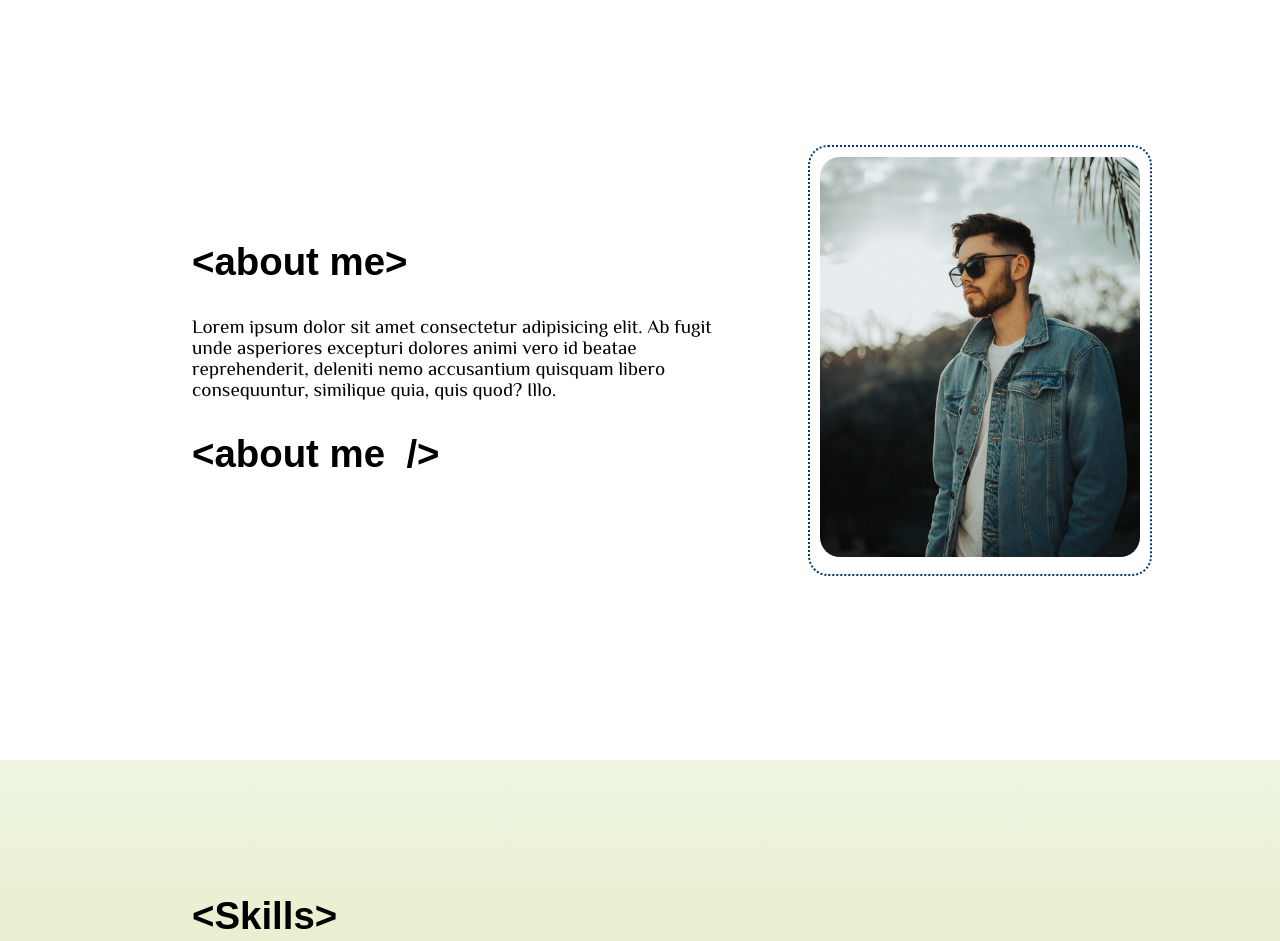
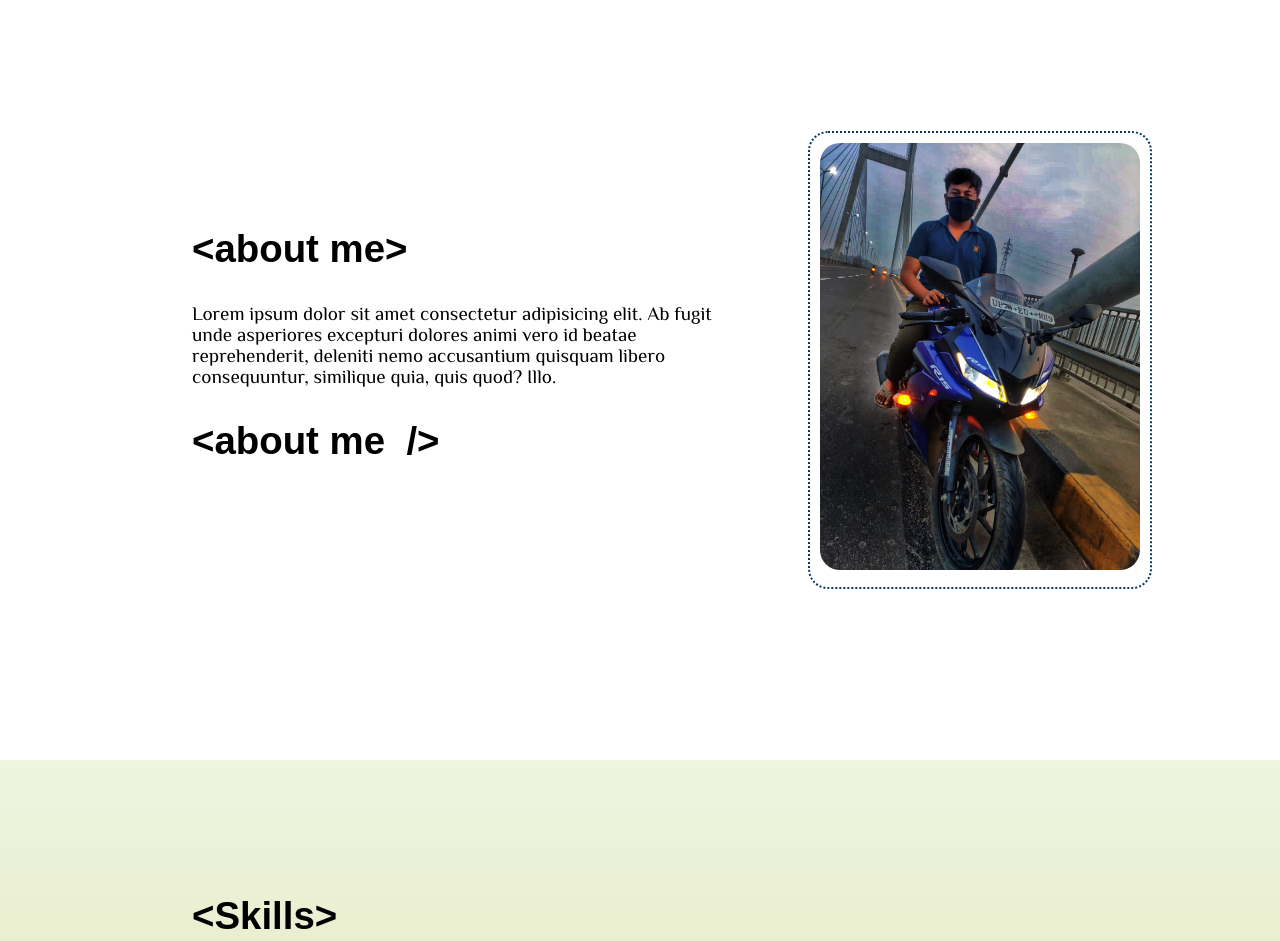
Before and after one commit to MrRobot2025/MrRobot2025.github.io, a website: page index.html in a window 1280 px wide. Shown: the part 760-1701 px from the top of the page. Drawn offline with Linux system fonts and the light colour scheme; a web font is replaced by a local one.

Commit message:
change profile pic

```diff
--- a/index.html
+++ b/index.html
@@ -37,7 +37,8 @@
                 <p class="inside-tag">Lorem ipsum dolor sit amet consectetur adipisicing elit. Ab fugit unde asperiores excepturi dolores animi vero id beatae reprehenderit, deleniti nemo accusantium quisquam libero consequuntur, similique quia, quis quod? Illo.</p>
                 <h2 class="tag"> &lt;about me &nbsp;/></h2>
             </div>
-           <div style="padding: 10px; border-width: 2px; border-color: #05386B; border-style: dotted; border-radius: 20px;" ><img src="image/photo-1600804889194-e6fbf08ddb39.jpeg" style="width:25vw; border-radius: 20px;"></div>
+           <div style="padding: 10px; border-width: 2px; border-color: #05386B; border-style: dotted; border-radius: 20px;" >
+                <img src="./image/Profile.jpeg" style="width:25vw; border-radius: 20px;"></div>
 
        </div>
     </div>
```
Also changed, not shown: image/Profile.jpeg (added).
